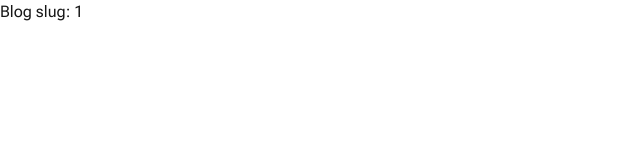
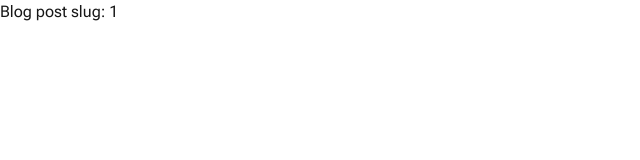
Before and after one commit to Eliasfmt/EliasTechStudio, a Next.js app: page /blogs/1 in a window 1280 px wide. Shown: the top 160 px of the page, without its empty margins (0-640 px from the left). Built offline with nearby package versions, Linux system fonts and the light colour scheme.

Commit message:
Fix dynamic route by adding generateStaticParams

```diff
--- a/src/app/blogs/[slug]/page.tsx
+++ b/src/app/blogs/[slug]/page.tsx
@@ -1,17 +1,12 @@
 // src/app/blogs/[slug]/page.tsx
 
-type Props = {
-  params: {
-    slug: string;
-  };
-};
+export default function Page({ params }: { params: { slug: string } }) {
+  return <div>Blog post slug: {params.slug}</div>;
+}
 
-export default async function Page({ params }: Props) {
-  return (
-    <div>
-      <h1>Blog slug: {params.slug}</h1>
-    </div>
-  );
+// ⬇️ This is required or Next.js will infer wrong types!
+export async function generateStaticParams() {
+  return [];
 }
 
 
```
